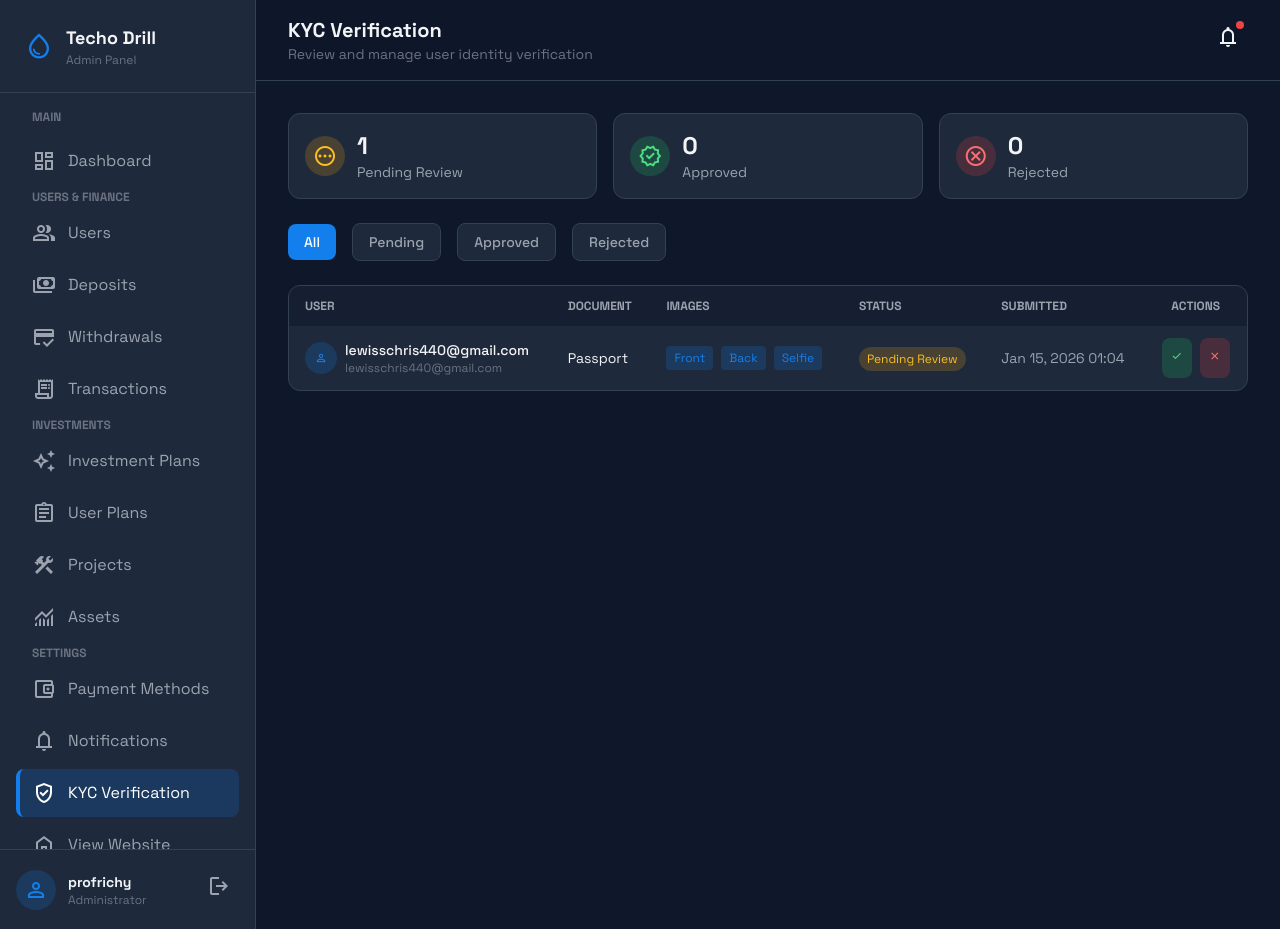
After one commit to Versity1/oil-and-gas, a Django app: page /admin/kyc/ in a window 1280 px wide. The commit adds this page. Run offline with Django 5.2, Linux system fonts and the light colour scheme; a user stored in the database is signed in; data comes from the database, SQL or seed files in the repository; both versions use the stored data as it was after the commit; some libraries are stand-ins or nearby versions.

Commit message:
kyc added

```diff
--- a/core_app/templates/base_dashboard.html
+++ b/core_app/templates/base_dashboard.html
@@ -65,6 +65,7 @@
             <a href="{% url 'investment_packages' %}" class="text-sm font-medium hover:text-primary transition-colors">Investment Plans</a>
             <a href="{% url 'investment_plan' %}" class="text-sm font-medium hover:text-primary transition-colors">Projects</a>
             <a href="{% url 'referral_dashboard' %}" class="text-sm font-medium hover:text-primary transition-colors">Referrals</a>
+            <a href="{% url 'kyc_verification' %}" class="text-sm font-medium hover:text-primary transition-colors">Verify KYC</a>
         </nav>
 
         <div class="flex items-center gap-4">
@@ -182,6 +183,9 @@
                 <a href="{% url 'referral_dashboard' %}" class="flex items-center gap-3 text-base font-medium hover:text-primary p-2 rounded-lg hover:bg-gray-50 dark:hover:bg-gray-800 transition-colors">
                     <span class="material-symbols-outlined">group_add</span> Referrals
                 </a>
+                <a href="{% url 'kyc_verification' %}" class="flex items-center gap-3 text-base font-medium hover:text-primary p-2 rounded-lg hover:bg-gray-50 dark:hover:bg-gray-800 transition-colors">
+                    <span class="material-symbols-outlined">verified_user</span> Verify KYC
+                </a>
             </nav>
             <div class="mt-auto">
                 <form action="{% url 'logout' %}" method="POST">
--- a/core_app/templates/custom_admin/base_admin.html
+++ b/core_app/templates/custom_admin/base_admin.html
@@ -152,6 +152,10 @@
                 <a href="{% url 'admin_notifications' %}" class="sidebar-link {% if request.resolver_match.url_name == 'admin_notifications' %}active{% endif %}">
                     <span class="material-symbols-outlined">notifications</span>
                     Notifications
+                </a>
+                <a href="{% url 'admin_kyc_list' %}" class="sidebar-link {% if request.resolver_match.url_name == 'admin_kyc_list' %}active{% endif %}">
+                    <span class="material-symbols-outlined">verified_user</span>
+                    KYC Verification
                 </a>
                 <a href="{% url 'home' %}" class="sidebar-link">
                     <span class="material-symbols-outlined">home</span>
--- /dev/null
+++ b/core_app/templates/custom_admin/kyc.html
@@ -0,0 +1,189 @@
+{% extends 'custom_admin/base_admin.html' %}
+
+{% block title %}KYC Verification{% endblock %}
+{% block page_title %}KYC Verification{% endblock %}
+{% block page_subtitle %}Review and manage user identity verification{% endblock %}
+
+{% block content %}
+<div class="space-y-6">
+    <!-- Stats Cards -->
+    <div class="grid grid-cols-1 md:grid-cols-3 gap-4">
+        <a href="?status=pending" class="bg-admin-card rounded-xl border border-admin-border p-4 hover:bg-white/5 transition-colors {% if status_filter == 'pending' %}ring-2 ring-amber-500{% endif %}">
+            <div class="flex items-center gap-3">
+                <div class="w-10 h-10 rounded-full bg-amber-500/20 flex items-center justify-center">
+                    <span class="material-symbols-outlined text-amber-400">pending</span>
+                </div>
+                <div>
+                    <p class="text-2xl font-bold">{{ pending_count }}</p>
+                    <p class="text-sm text-gray-400">Pending Review</p>
+                </div>
+            </div>
+        </a>
+        <a href="?status=approved" class="bg-admin-card rounded-xl border border-admin-border p-4 hover:bg-white/5 transition-colors {% if status_filter == 'approved' %}ring-2 ring-green-500{% endif %}">
+            <div class="flex items-center gap-3">
+                <div class="w-10 h-10 rounded-full bg-green-500/20 flex items-center justify-center">
+                    <span class="material-symbols-outlined text-green-400">verified</span>
+                </div>
+                <div>
+                    <p class="text-2xl font-bold">{{ approved_count }}</p>
+                    <p class="text-sm text-gray-400">Approved</p>
+                </div>
+            </div>
+        </a>
+        <a href="?status=rejected" class="bg-admin-card rounded-xl border border-admin-border p-4 hover:bg-white/5 transition-colors {% if status_filter == 'rejected' %}ring-2 ring-red-500{% endif %}">
+            <div class="flex items-center gap-3">
+                <div class="w-10 h-10 rounded-full bg-red-500/20 flex items-center justify-center">
+                    <span class="material-symbols-outlined text-red-400">cancel</span>
+                </div>
+                <div>
+                    <p class="text-2xl font-bold">{{ rejected_count }}</p>
+                    <p class="text-sm text-gray-400">Rejected</p>
+                </div>
+            </div>
+        </a>
+    </div>
+
+    <!-- Filter Bar -->
+    <div class="flex items-center gap-4">
+        <a href="{% url 'admin_kyc_list' %}" class="px-4 py-2 rounded-lg text-sm font-medium {% if status_filter == 'all' %}bg-primary text-white{% else %}bg-admin-card border border-admin-border text-gray-400 hover:text-white{% endif %} transition-colors">
+            All
+        </a>
+        <a href="?status=pending" class="px-4 py-2 rounded-lg text-sm font-medium {% if status_filter == 'pending' %}bg-amber-500 text-black{% else %}bg-admin-card border border-admin-border text-gray-400 hover:text-white{% endif %} transition-colors">
+            Pending
+        </a>
+        <a href="?status=approved" class="px-4 py-2 rounded-lg text-sm font-medium {% if status_filter == 'approved' %}bg-green-500 text-black{% else %}bg-admin-card border border-admin-border text-gray-400 hover:text-white{% endif %} transition-colors">
+            Approved
+        </a>
+        <a href="?status=rejected" class="px-4 py-2 rounded-lg text-sm font-medium {% if status_filter == 'rejected' %}bg-red-500 text-white{% else %}bg-admin-card border border-admin-border text-gray-400 hover:text-white{% endif %} transition-colors">
+            Rejected
+        </a>
+    </div>
+
+    <!-- KYC List -->
+    <div class="bg-admin-card rounded-xl border border-admin-border overflow-hidden">
+        <div class="overflow-x-auto">
+            <table class="w-full">
+                <thead class="bg-admin-bg/50">
+                    <tr>
+                        <th class="px-4 py-3 text-left text-xs font-bold text-gray-400 uppercase">User</th>
+                        <th class="px-4 py-3 text-left text-xs font-bold text-gray-400 uppercase">Document</th>
+                        <th class="px-4 py-3 text-left text-xs font-bold text-gray-400 uppercase">Images</th>
+                        <th class="px-4 py-3 text-left text-xs font-bold text-gray-400 uppercase">Status</th>
+                        <th class="px-4 py-3 text-left text-xs font-bold text-gray-400 uppercase">Submitted</th>
+                        <th class="px-4 py-3 text-center text-xs font-bold text-gray-400 uppercase">Actions</th>
+                    </tr>
+                </thead>
+                <tbody class="divide-y divide-admin-border">
+                    {% for kyc in kyc_documents %}
+                    <tr class="hover:bg-white/5 transition-colors">
+                        <td class="px-4 py-3">
+                            <div class="flex items-center gap-2">
+                                <div class="w-8 h-8 rounded-full bg-primary/20 flex items-center justify-center">
+                                    <span class="material-symbols-outlined text-primary text-sm">person</span>
+                                </div>
+                                <div>
+                                    <p class="font-medium text-sm">{{ kyc.user.username }}</p>
+                                    <p class="text-xs text-gray-500">{{ kyc.user.email }}</p>
+                                </div>
+                            </div>
+                        </td>
+                        <td class="px-4 py-3 text-sm">{{ kyc.get_document_type_display }}</td>
+                        <td class="px-4 py-3">
+                            <div class="flex gap-2">
+                                <a href="{{ kyc.document_front.url }}" target="_blank" class="px-2 py-1 text-xs bg-primary/20 text-primary rounded hover:bg-primary/30 transition-colors">Front</a>
+                                {% if kyc.document_back %}
+                                <a href="{{ kyc.document_back.url }}" target="_blank" class="px-2 py-1 text-xs bg-primary/20 text-primary rounded hover:bg-primary/30 transition-colors">Back</a>
+                                {% endif %}
+                                <a href="{{ kyc.selfie.url }}" target="_blank" class="px-2 py-1 text-xs bg-primary/20 text-primary rounded hover:bg-primary/30 transition-colors">Selfie</a>
+                            </div>
+                        </td>
+                        <td class="px-4 py-3">
+                            <span class="px-2 py-1 text-xs rounded-full
+                                {% if kyc.status == 'pending' %}bg-amber-500/20 text-amber-400
+                                {% elif kyc.status == 'approved' %}bg-green-500/20 text-green-400
+                                {% else %}bg-red-500/20 text-red-400{% endif %}">
+                                {{ kyc.get_status_display }}
+                            </span>
+                        </td>
+                        <td class="px-4 py-3 text-sm text-gray-400">{{ kyc.submitted_at|date:"M d, Y H:i" }}</td>
+                        <td class="px-4 py-3">
+                            {% if kyc.status == 'pending' %}
+                            <div class="flex items-center justify-center gap-2">
+                                <!-- Approve -->
+                                <form action="{% url 'admin_kyc_approve' kyc.id %}" method="POST" class="inline">
+                                    {% csrf_token %}
+                                    <button type="submit" class="p-2 bg-green-500/20 hover:bg-green-500/30 rounded-lg transition-colors text-green-400" title="Approve">
+                                        <span class="material-symbols-outlined text-sm">check</span>
+                                    </button>
+                                </form>
+
+                                <!-- Reject (with modal) -->
+                                <button onclick="openRejectModal({{ kyc.id }}, '{{ kyc.user.username }}')" class="p-2 bg-red-500/20 hover:bg-red-500/30 rounded-lg transition-colors text-red-400" title="Reject">
+                                    <span class="material-symbols-outlined text-sm">close</span>
+                                </button>
+                            </div>
+                            {% else %}
+                            <span class="text-xs text-gray-500">{{ kyc.reviewed_at|date:"M d" }}</span>
+                            {% endif %}
+                        </td>
+                    </tr>
+                    {% empty %}
+                    <tr>
+                        <td colspan="6" class="px-4 py-8 text-center text-gray-500">
+                            <span class="material-symbols-outlined text-4xl mb-2">badge</span>
+                            <p>No KYC submissions found.</p>
+                        </td>
+                    </tr>
+                    {% endfor %}
+                </tbody>
+            </table>
+        </div>
+    </div>
+</div>
+
+<!-- Reject Modal -->
+<div id="rejectModal" class="fixed inset-0 bg-black/60 z-[100] hidden items-center justify-center">
+    <div class="bg-admin-card border border-admin-border rounded-xl p-6 w-full max-w-md mx-4">
+        <h3 class="font-bold text-lg mb-4">Reject KYC</h3>
+        <p class="text-sm text-gray-400 mb-4">Rejecting verification for: <span id="rejectUsername" class="text-white font-medium"></span></p>
+
+        <form id="rejectForm" method="POST">
+            {% csrf_token %}
+            <div class="mb-4">
+                <label class="block text-sm text-gray-400 mb-2">Rejection Reason *</label>
+                <textarea name="rejection_reason" required rows="3" placeholder="Explain why the documents were rejected..."
+                          class="w-full bg-admin-bg border border-admin-border rounded-lg px-4 py-2 focus:border-primary focus:outline-none resize-none"></textarea>
+            </div>
+            <div class="flex gap-3">
+                <button type="button" onclick="closeRejectModal()" class="flex-1 bg-admin-bg border border-admin-border px-4 py-2 rounded-lg hover:bg-white/5 transition-colors">
+                    Cancel
+                </button>
+                <button type="submit" class="flex-1 bg-red-500 hover:bg-red-600 px-4 py-2 rounded-lg font-medium transition-colors">
+                    Reject
+                </button>
+            </div>
+        </form>
+    </div>
+</div>
+
+<script>
+function openRejectModal(kycId, username) {
+    document.getElementById('rejectModal').classList.remove('hidden');
+    document.getElementById('rejectModal').classList.add('flex');
+    document.getElementById('rejectUsername').textContent = username;
+    document.getElementById('rejectForm').action = '/admin/kyc/' + kycId + '/reject/';
+}
+
+function closeRejectModal() {
+    document.getElementById('rejectModal').classList.add('hidden');
+    document.getElementById('rejectModal').classList.remove('flex');
+}
+
+// Close modal on outside click
+document.getElementById('rejectModal').addEventListener('click', function(e) {
+    if (e.target === this) {
+        closeRejectModal();
+    }
+});
+</script>
+{% endblock %}
--- a/core_app/urls.py
+++ b/core_app/urls.py
@@ -45,6 +45,7 @@ urlpatterns = [
     path('transfer-to-main/', views.transfer_to_main, name='transfer_to_main'),
     path('sell-asset/<int:investment_id>/', views.sell_asset, name='sell_asset'),
     path('referrals/', views.referral_dashboard, name='referral_dashboard'),
+    path('kyc/', views.kyc_verification, name='kyc_verification'),
 
     # Notification API
     path('api/notifications/', views.get_notifications, name='get_notifications'),
@@ -95,4 +96,9 @@ urlpatterns = [
     path('admin/notifications/send/', admin_views.admin_send_notification, name='admin_send_notification'),
     path('admin/notifications/<int:notification_id>/delete/', admin_views.admin_delete_notification, name='admin_delete_notification'),
     path('admin/api/pending-counts/', admin_views.admin_pending_counts, name='admin_pending_counts'),
+
+    # KYC Management
+    path('admin/kyc/', admin_views.admin_kyc_list, name='admin_kyc_list'),
+    path('admin/kyc/<int:kyc_id>/approve/', admin_views.admin_kyc_approve, name='admin_kyc_approve'),
+    path('admin/kyc/<int:kyc_id>/reject/', admin_views.admin_kyc_reject, name='admin_kyc_reject'),
 ]
```
Also changed, not shown: core_app/admin.py (+9 -1 lines), core_app/admin_views.py (+81 -1 lines), core_app/models.py (+31 -0 lines), core_app/templates/kyc.html (added, +123 -0 lines), core_app/views.py (+76 -2 lines), core_app/migrations/0011_kycdocument.py (added), db.sqlite3, media/kyc/maxresdefault.jpg (added), media/kyc/nabteb.jpg (added), media/kyc/sat.png (added).
